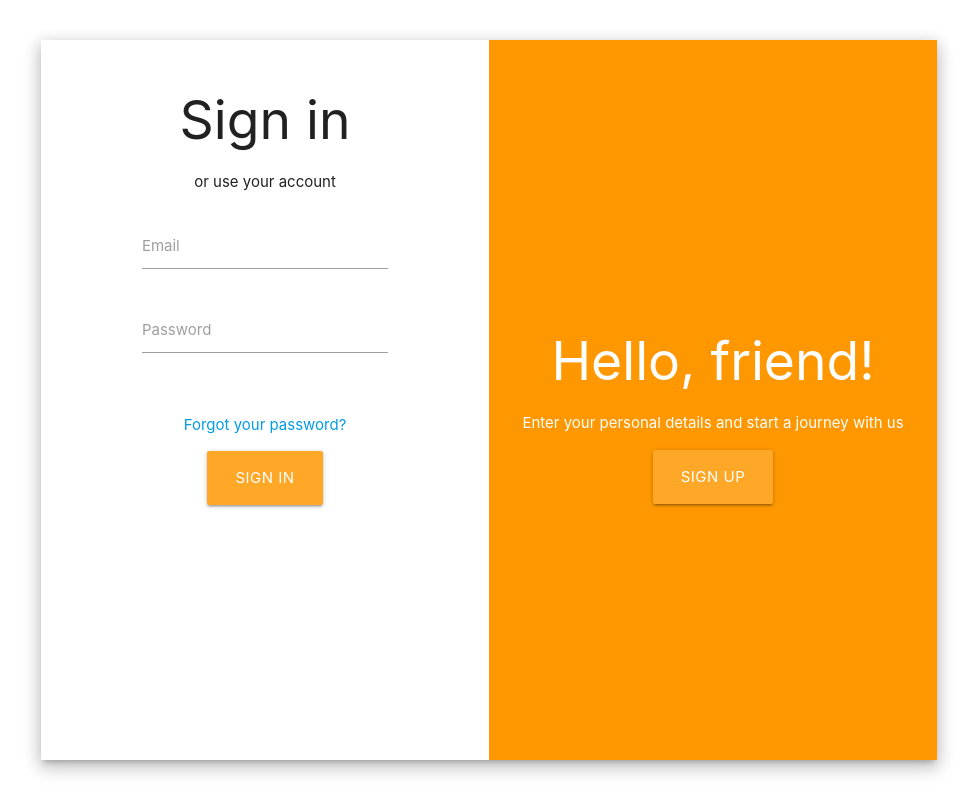
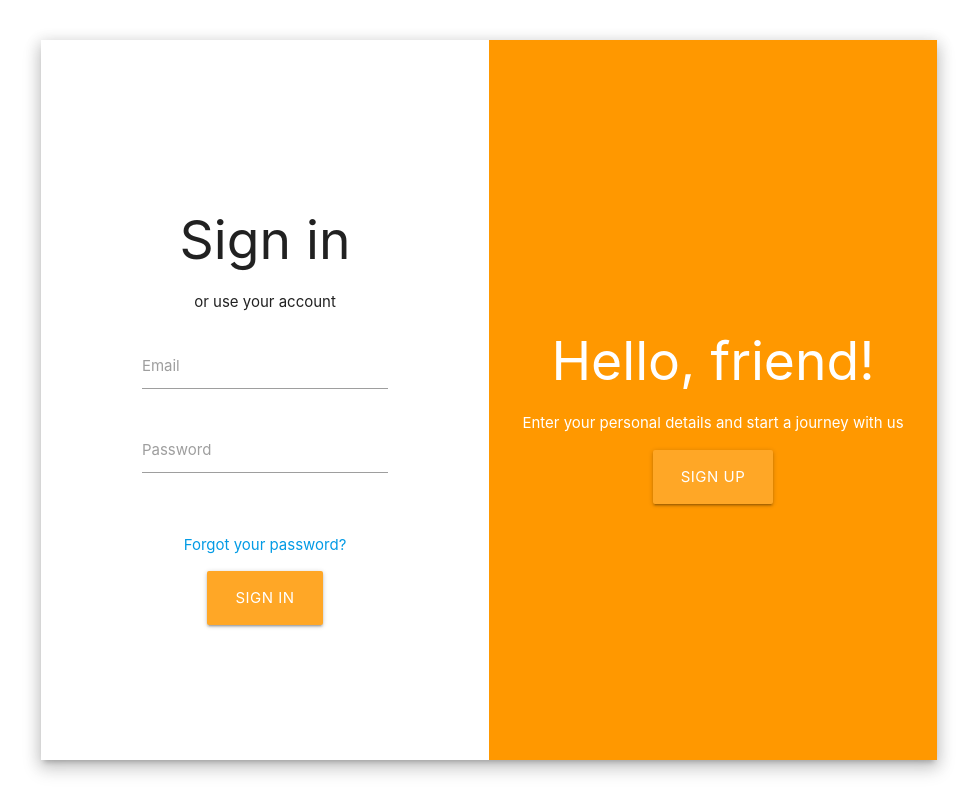
Before and after one commit to GuilhermeCarra/property-search-frontend, a React (Create React App) app: page /login in a window 1280 px wide. Shown: the whole page, without its empty margins (151-1128 px from the left). Built offline with nearby package versions, Linux system fonts and the light colour scheme.

Commit message:
Change materialize grid style

```diff
--- a/src/views/login/Login.js
+++ b/src/views/login/Login.js
@@ -20,7 +20,7 @@ function Login() {
       <div className="container login-card">
         <div className="row z-depth-3">
 
-          <div className="col s12 m6 center">
+          <div className="col s12 m6 center valign-wrapper h-100">
             <div className="section">
               <h2>Sign in</h2>
               <p>or use your account</p>
```
